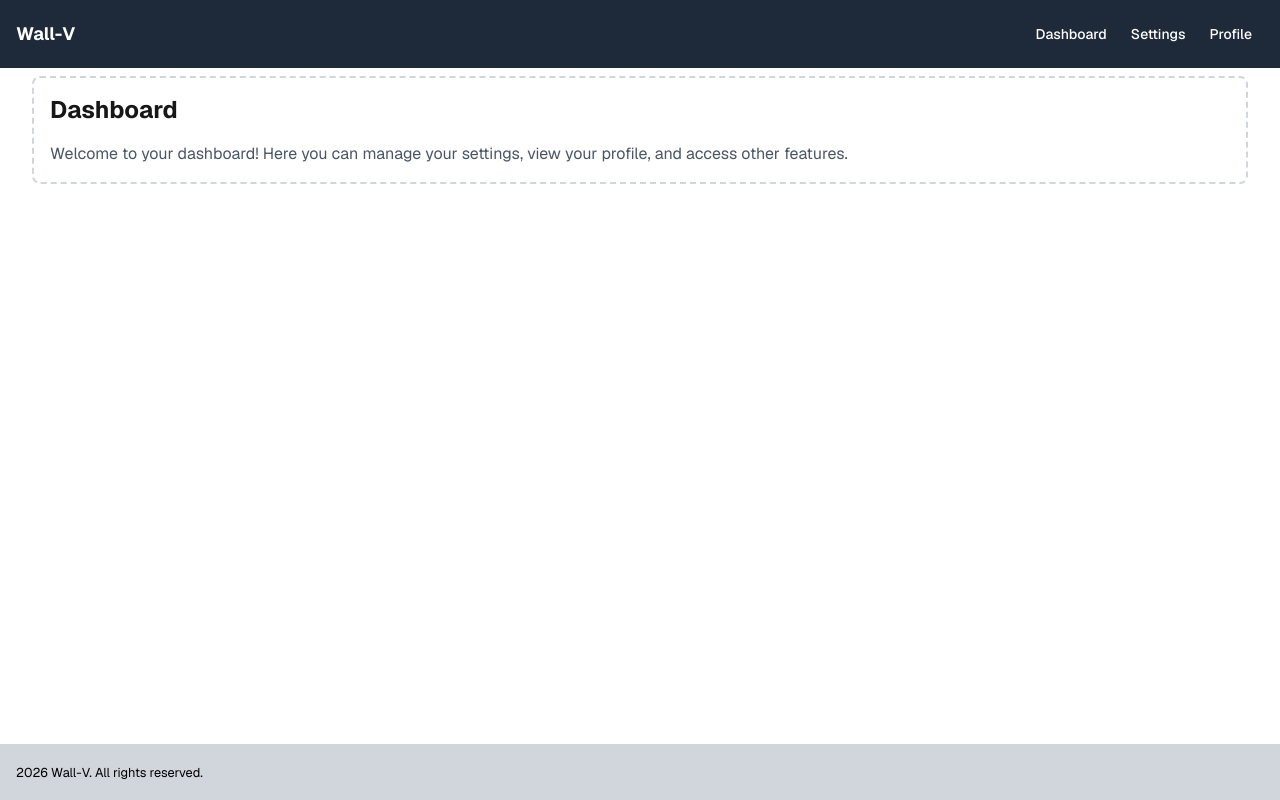
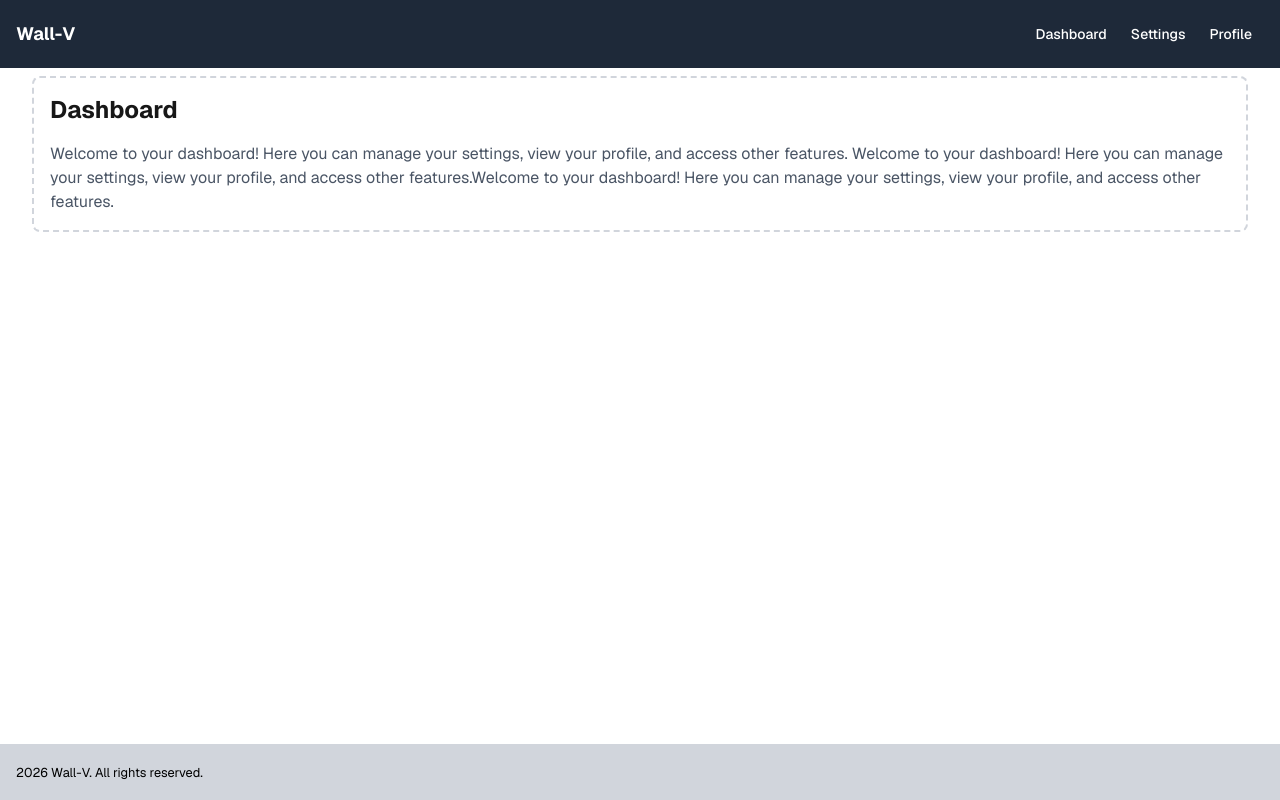
Before and after one commit to valeednaeem/wallvnext, a Next.js app: page /dashboard in a window 1280 px wide. Built offline with nearby package versions, Linux system fonts and the light colour scheme.

Commit message:
a few changes in the page file
adding few lines to the dashboard

```diff
--- a/src/app/dashboard/page.tsx
+++ b/src/app/dashboard/page.tsx
@@ -9,7 +9,7 @@ export default function Home() {
         <div className="w-full h-full rounded-lg border-2 border-dashed border-gray-300 p-4">
           <h1 className="text-2xl font-bold mb-4">Dashboard</h1>
           <p className="text-gray-600 dark:text-gray-400">
-            Welcome to your dashboard! Here you can manage your settings, view your profile, and access other features.
+            Welcome to your dashboard! Here you can manage your settings, view your profile, and access other features. Welcome to your dashboard! Here you can manage your settings, view your profile, and access other features.Welcome to your dashboard! Here you can manage your settings, view your profile, and access other features.
           </p>
         </div>
 
```
